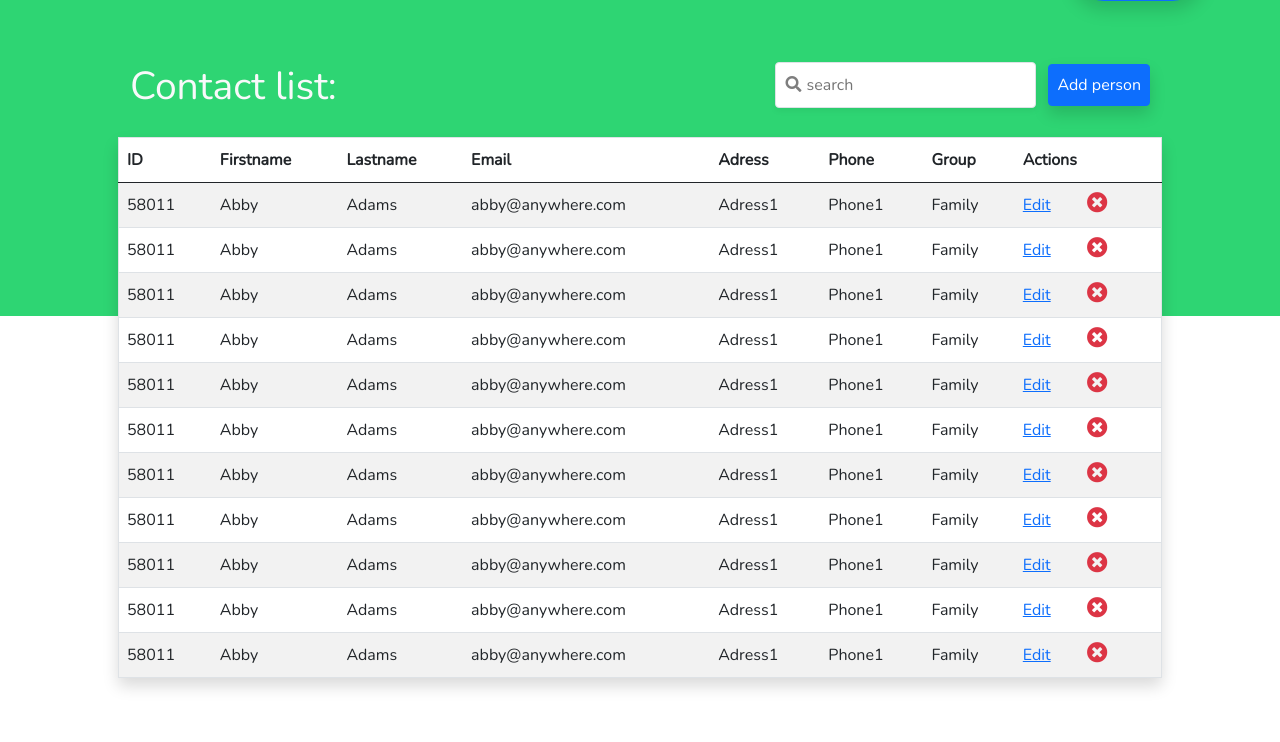
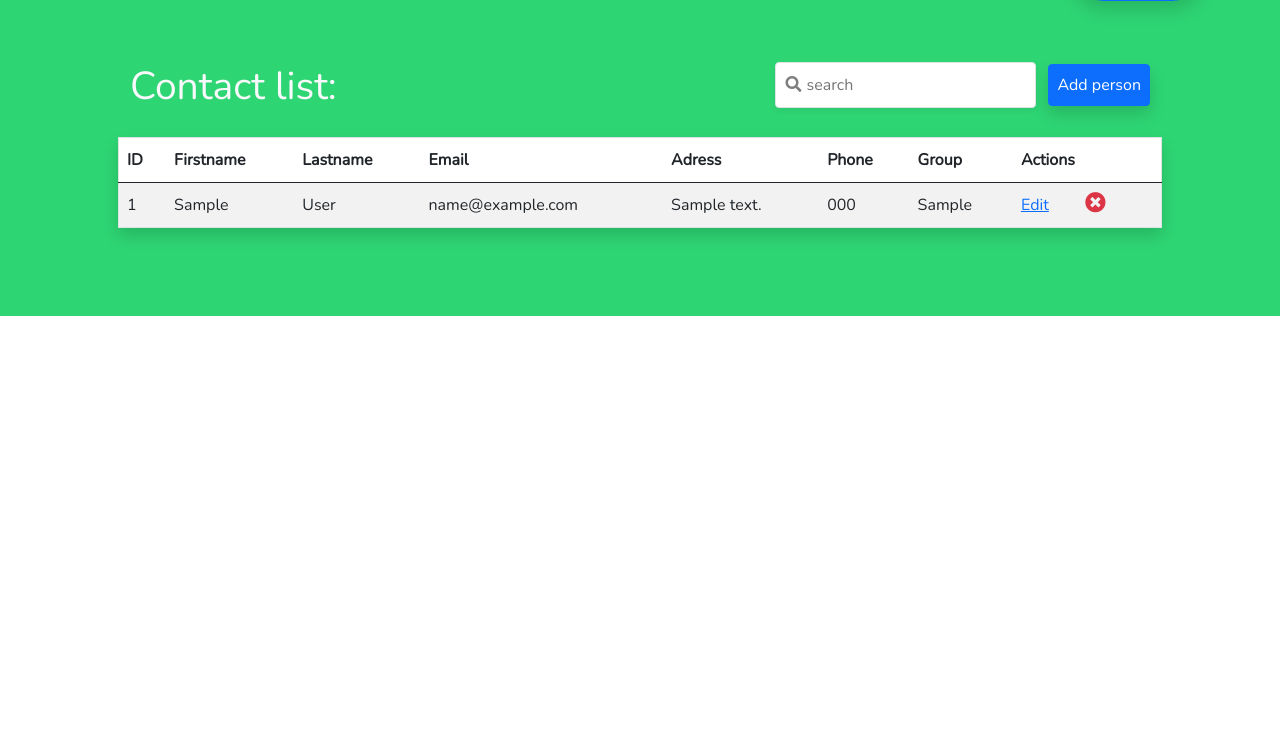
Before and after one commit to TijClass/Contact_application_Abdelaziz_Bardich, a PHP site: page / in a window 1280 px wide. Shown: the part 84-826 px from the top of the page. After the commit the page ends 400 px from the top, so only its background shows below. Run offline with PHP 8.4, Linux system fonts and the light colour scheme; the visitor is signed in with stand-in values (Sample User, id 1); tables that the repository leaves empty hold one stand-in row (values such as "Sample post").

Commit message:
Retreve contact from database

```diff
--- a/index.php
+++ b/index.php
@@ -1,4 +1,16 @@
-<?php include_once "./core/header.php"; ?>
+<?php
+include_once "./core/header.php";
+include_once "./core/controllers/db.php";
+
+try {
+    $sql = $con->prepare("SELECT * FROM contacts order by id DESC");
+    if($sql->execute()){
+        $data = $sql->fetchAll();
+    }
+}catch(PDOException $e) {
+    echo "<br>" . $e->getMessage();
+}
+?>
 <!DOCTYPE html>
 <html lang="en">
 <head>
@@ -60,116 +72,21 @@
                                         <th scope="col">Actions</th>
                                     </thead>
                                     <tbody>
+                                    <?php
+                                    foreach($data as $row){
+                                        echo '
                                         <tr>
-                                            <td>58011</td>
-                                            <td>Abby</td>
-                                            <td>Adams</td>
-                                            <td>abby@anywhere.com</td>
-                                            <td>Adress1</td>
-                                            <td>Phone1</td>
-                                            <td>Family</td>
-                                            <td><a href="#">Edit</a> <a href="#"><i class="fa fa-times-circle text-danger"></i></a></td>
+                                            <td>'.$row['id'].'</td>
+                                            <td>'.$row['first_name'].'</td>
+                                            <td>'.$row['last_name'].'</td>
+                                            <td>'.$row['email'].'</td>
+                                            <td>'.$row['address1'].'</td>
+                                            <td>'.$row['phone'].'</td>
+                                            <td>'.$row['group'].'</td>
+                                            <td><a data-id="'.$row['id'].'" href="#">Edit</a> <a href="./core/controllers/delete-contact.php?id='.$row['id'].'"><i class="fa fa-times-circle text-danger"></i></a></td>
                                         </tr>
-                                        <tr>
-                                            <td>58011</td>
-                                            <td>Abby</td>
-                                            <td>Adams</td>
-                                            <td>abby@anywhere.com</td>
-                                            <td>Adress1</td>
-                                            <td>Phone1</td>
-                                            <td>Family</td>
-                                            <td><a href="#">Edit</a> <a href="#"><i class="fa fa-times-circle text-danger"></i></a></td>
-                                        </tr>
-                                        <tr>
-                                            <td>58011</td>
-                                            <td>Abby</td>
-                                            <td>Adams</td>
-                                            <td>abby@anywhere.com</td>
-                                            <td>Adress1</td>
-                                            <td>Phone1</td>
-                                            <td>Family</td>
-                                            <td><a href="#">Edit</a> <a href="#"><i class="fa fa-times-circle text-danger"></i></a></td>
-                                        </tr>
-                                        <tr>
-                                            <td>58011</td>
-                                            <td>Abby</td>
-                                            <td>Adams</td>
-                                            <td>abby@anywhere.com</td>
-                                            <td>Adress1</td>
-                                            <td>Phone1</td>
-                                            <td>Family</td>
-                                            <td><a href="#">Edit</a> <a href="#"><i class="fa fa-times-circle text-danger"></i></a></td>
-                                        </tr>
-                                        <tr>
-                                            <td>58011</td>
-                                            <td>Abby</td>
-                                            <td>Adams</td>
-                                            <td>abby@anywhere.com</td>
-                                            <td>Adress1</td>
-                                            <td>Phone1</td>
-                                            <td>Family</td>
-                                            <td><a href="#">Edit</a> <a href="#"><i class="fa fa-times-circle text-danger"></i></a></td>
-                                        </tr>
-                                        <tr>
-                                            <td>58011</td>
-                                            <td>Abby</td>
-                                            <td>Adams</td>
-                                            <td>abby@anywhere.com</td>
-                                            <td>Adress1</td>
-                                            <td>Phone1</td>
-                                            <td>Family</td>
-                                            <td><a href="#">Edit</a> <a href="#"><i class="fa fa-times-circle text-danger"></i></a></td>
-                                        </tr>
-                                        <tr>
-                                            <td>58011</td>
-                                            <td>Abby</td>
-                                            <td>Adams</td>
-                                            <td>abby@anywhere.com</td>
-                                            <td>Adress1</td>
-                                            <td>Phone1</td>
-                                            <td>Family</td>
-                                            <td><a href="#">Edit</a> <a href="#"><i class="fa fa-times-circle text-danger"></i></a></td>
-                                        </tr>
-                                        <tr>
-                                            <td>58011</td>
-                                            <td>Abby</td>
-                                            <td>Adams</td>
-                                            <td>abby@anywhere.com</td>
-                                            <td>Adress1</td>
-                                            <td>Phone1</td>
-                                            <td>Family</td>
-                                            <td><a href="#">Edit</a> <a href="#"><i class="fa fa-times-circle text-danger"></i></a></td>
-                                        </tr>
-                                        <tr>
-                                            <td>58011</td>
-                                            <td>Abby</td>
-                                            <td>Adams</td>
-                                            <td>abby@anywhere.com</td>
-                                            <td>Adress1</td>
-                                            <td>Phone1</td>
-                                            <td>Family</td>
-                                            <td><a href="#">Edit</a> <a href="#"><i class="fa fa-times-circle text-danger"></i></a></td>
-                                        </tr>
-                                        <tr>
-                                            <td>58011</td>
-                                            <td>Abby</td>
-                                            <td>Adams</td>
-                                            <td>abby@anywhere.com</td>
-                                            <td>Adress1</td>
-                                            <td>Phone1</td>
-                                            <td>Family</td>
-                                            <td><a href="#">Edit</a> <a href="#"><i class="fa fa-times-circle text-danger"></i></a></td>
-                                        </tr>
-                                        <tr>
-                                            <td>58011</td>
-                                            <td>Abby</td>
-                                            <td>Adams</td>
-                                            <td>abby@anywhere.com</td>
-                                            <td>Adress1</td>
-                                            <td>Phone1</td>
-                                            <td>Family</td>
-                                            <td><a href="#">Edit</a> <a href="#"><i class="fa fa-times-circle text-danger"></i></a></td>
-                                        </tr>
+                                        ';
+                                    }?>
                                     </tbody>
                                 </table>
                             </div>
```
